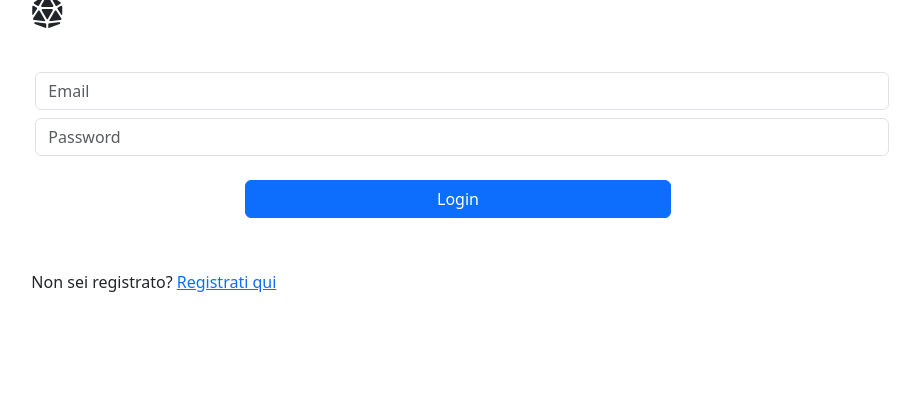
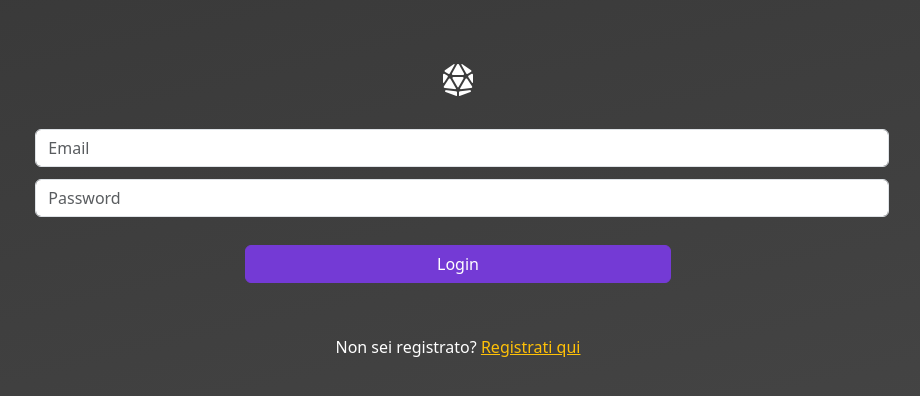
Before and after one commit to Andros994/Tabletop-App, a plain HTML site: page index.html in a window 1280 px wide. Shown: the whole page, without its empty margins (182-1102 px from the left). Drawn offline with nearby package versions, Linux system fonts and the light colour scheme; some packages are replaced by stand-ins of ours; the site is published under a folder, as on GitHub Pages, so addresses that start at the root find nothing; a script that the page names is missing.

Commit message:
Update index.html

```diff
--- a/index.html
+++ b/index.html
@@ -17,8 +17,8 @@
     <!-- Sweetalert -->
     <script src="https://cdn.jsdelivr.net/npm/sweetalert2@11"></script>
     <!-- CSS -->
-    <link rel="stylesheet" href="/css/style.css">
-    <link rel="stylesheet" href="/css/transitions.css">
+    <link rel="stylesheet" href="css/style.css">
+    <link rel="stylesheet" href="css/transitions.css">
 
     <div class="transition transition-1 is-active"></div>
 
@@ -31,7 +31,7 @@
                 <button type="button" id="login" class="btn btn-primary m-1 mt-2 col-6">Login</button>
             </div>
             <div class="mt-5">
-                <span>Non sei registrato? </span><a href="/pages/registrazione.html">Registrati qui</a>
+                <span>Non sei registrato? </span><a href="Tabletop-App/pages/registrazione.html">Registrati qui</a>
             </div>
         </div>
     </div>
```
